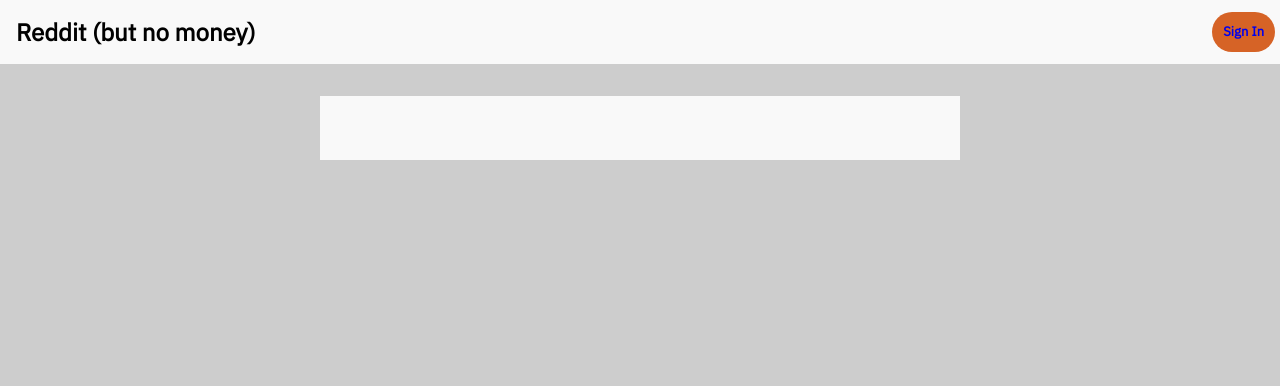
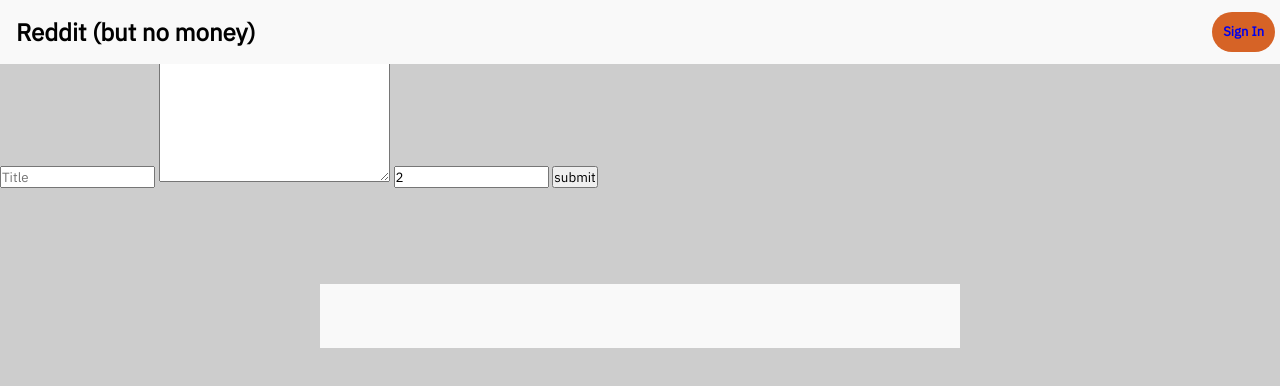
Before and after one commit to CA-G12/Reddit-Aseel, a website: page public/index.html in a window 1280 px wide. Drawn offline with Linux system fonts and the light colour scheme; no server answers; a web font is replaced by a local one.

Commit message:
showing add form

```diff
--- a/public/index.html
+++ b/public/index.html
@@ -8,14 +8,14 @@
     <title>Reddit</title>
 </head>
 <body id="body">
-    <!-- <section id="add-post-section">
+    <section id="add-post-section">
         <form action="/addPost" method="post" id="add-post-form">
             <input type="text" name="title" id="title" placeholder="Title">
             <textarea name="content" id="content" cols="30" rows="10"></textarea>
             <input type="number" name="author_id" id="author_id" value="2">
             <button type="submit">submit</button>
         </form>
-    </section> -->
+    </section>
     <section class="header">
         <h1 class="logo">Reddit (but no money)</h1>
         <section class="header-items">
```
